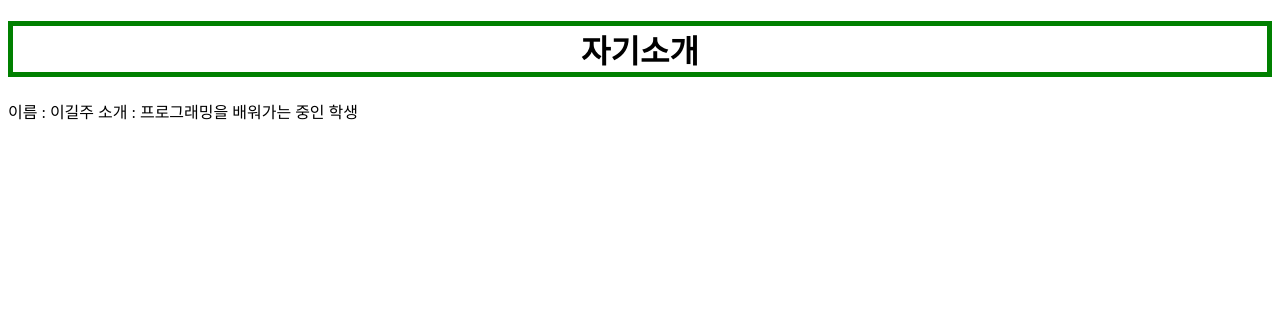
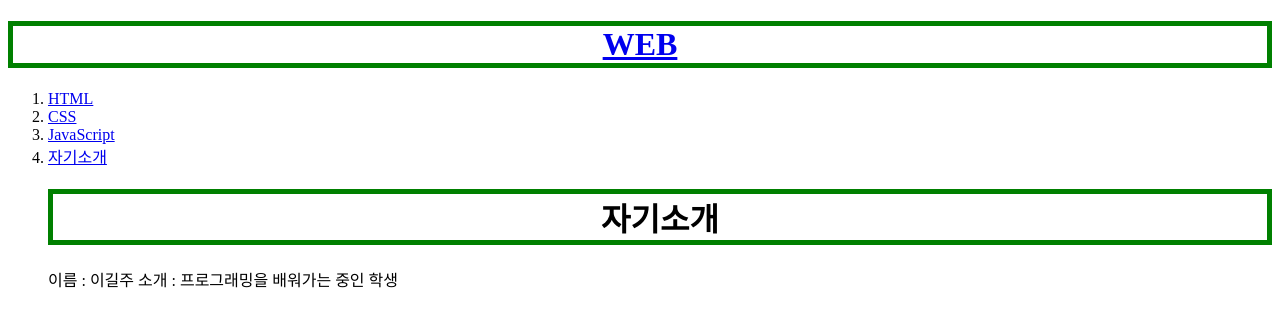
Before and after one commit to gilju93/0-HTML, a plain HTML site: page 4.html in a window 1280 px wide. Drawn offline with Linux system fonts and the light colour scheme.

Commit message:
파일 수정 후 넷플리파이 확인위해 커밋

```diff
--- a/4.html
+++ b/4.html
@@ -6,12 +6,23 @@
     <title>Document</title>
 </head>
 <body>
+
     <style>
         h1{
             border: 5px green solid;
             text-align: center;
         }
+
     </style>
+
+    <h1><a href="index.html">WEB</a></h1>
+    <ol>
+    <li><a href="1.html">HTML</a></li>
+    <li><a href="2.html">CSS</a></li>
+    <li><a href="3.html">JavaScript</a></li>
+    <li><a href="4.html">자기소개</a></li>
+
+
     <h1>자기소개</h1>
     <p>이름 : 이길주
        소개 : 프로그래밍을 배워가는 중인 학생
```
